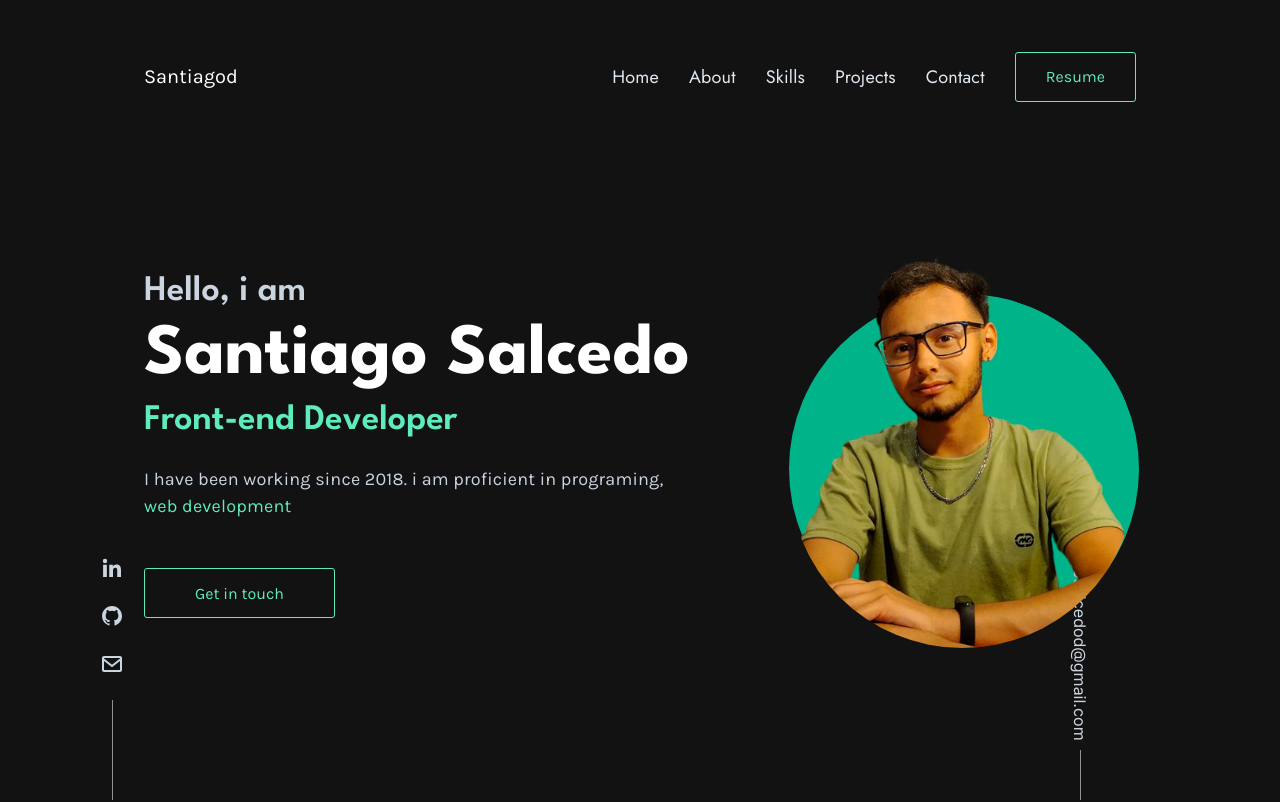
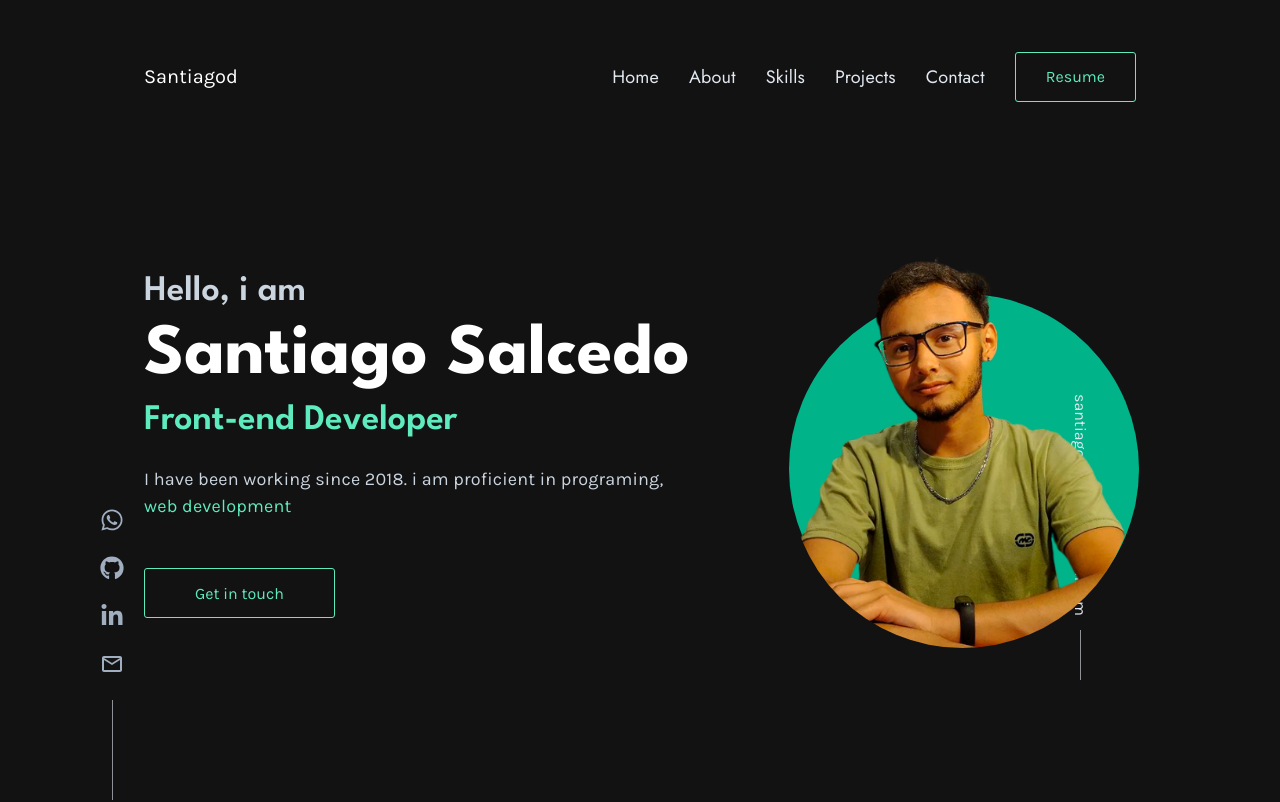
Before and after one commit to SalcedoSantiago/portfolio, a React (Vite) app: page / in a window 1280 px wide. Shown: the top 802 px of the page. Built offline with nearby package versions, Linux system fonts and the light colour scheme; a web font is replaced by a local one.

Commit message:
add main projects & links header

```diff
--- a/src/App/Components/MainProject.jsx
+++ b/src/App/Components/MainProject.jsx
@@ -10,7 +10,7 @@ import Github from '../../Icons/github';
 import ImageProject from './project/Image'
 
 
-const MainProject = ({ direction = 'r' }) => {
+const MainProject = ({ direction = 'r', image, desc, title }) => {
     return (
         <Stack
             direction={'row'}
@@ -20,7 +20,7 @@ const MainProject = ({ direction = 'r' }) => {
             textAlign={direction == 'r' ? 'start' : 'end'}
         >
             {
-                direction == 'l' && <ImageProject />
+                direction == 'l' && <ImageProject image={image} />
             }
             <Stack direction={'column'} w="50%">
                 <Box
@@ -39,7 +39,7 @@ const MainProject = ({ direction = 'r' }) => {
                             color: 'primary'
                         }}
                     >
-                        Pokedex App
+                        {title}
                     </Heading>
                 </Box>
 
@@ -52,14 +52,15 @@ const MainProject = ({ direction = 'r' }) => {
                 </Text>
                 <Text
                     color={'gray.300'}
-                    fontSize="sm"
+                    fontSize="md"
                     // lineHeight={"1.6em"}
                     // pb={5}
-                    lineHeight={'35px'}
-                    letterSpacing='0.2px'
+                    lineHeight={'25px'}
+                    // letterSpacing='0.2px'
                     pb={'20px'}
                 >
-                    A minimal, dark blue theme for VS Code, Sublime Text, Atom, iTerm, and more. Available on Visual Studio Marketplace, Package Control, Atom Package Manager, and npm.
+                    {desc}
+                    {/* A minimal, dark blue theme for VS Code, Sublime Text, Atom, iTerm, and more. Available on Visual Studio Marketplace, Package Control, Atom Package Manager, and npm. */}
                 </Text>
 
                 <Stack
@@ -96,7 +97,7 @@ const MainProject = ({ direction = 'r' }) => {
             </Stack>
 
             {
-                direction == 'r' && <ImageProject />
+                direction == 'r' && <ImageProject image={image} />
             }
         </Stack>
     )
--- /dev/null
+++ b/src/App/Components/StickyLeft.jsx
@@ -0,0 +1,85 @@
+/**
+ * External dependencies
+ */
+import React from 'react'
+import { Stack, Link, Text, Box, Image, Heading, Flex, Button, Divider } from '@chakra-ui/react';
+import { FaLinkedinIn, FaGithub, FaWhatsapp } from 'react-icons/fa'
+import { MdOutlineMail } from 'react-icons/md';
+
+
+
+const StickyLeft = () => {
+    return (
+        <Box
+            position="fixed"
+            bottom={'0'}
+            as="a"
+            color={'gray.300'}
+            cursor={'pointer'}
+            fontFamily="'Inter'"
+            left={'100px'}
+        >
+            <Stack direction={'column'} justifyContent={'center'} align='center' spacing={6} flex={1}>
+                <Box
+                    as="a"
+                    href='https://www.linkedin.com'
+                    target={'_blank'}
+                    color="gray.400"
+                    cursor={'pointer'}
+                    fontSize={'24px'}
+                    _hover={{
+                        color: 'primary'
+                    }}
+                >
+                    <FaWhatsapp />
+                </Box>
+                <Box
+                    as="a"
+                    href='https://www.linkedin.com'
+                    target={'_blank'}
+                    color="gray.400"
+                    cursor={'pointer'}
+                    fontSize={'24px'}
+                    _hover={{
+                        color: 'primary'
+                    }}
+                >
+                    <FaGithub />
+                </Box>
+
+                <Box
+                    as="a"
+                    href='https://www.linkedin.com'
+                    target={'_blank'}
+                    color="gray.400"
+                    cursor={'pointer'}
+                    fontSize={'24px'}
+                    _hover={{
+                        color: 'primary'
+                    }}
+                >
+                    <FaLinkedinIn />
+                </Box>
+                <Box
+                    as="a"
+                    href='https://www.linkedin.com'
+                    target={'_blank'}
+                    color="gray.400"
+                    cursor={'pointer'}
+                    fontSize={'24px'}
+                    _hover={{
+                        color: 'primary'
+                    }}
+                >
+                    <MdOutlineMail />
+                </Box>
+                <Divider
+                    orientation='vertical'
+                    height="100px"
+                />
+            </Stack>
+        </Box>
+    )
+}
+
+export default StickyLeft
--- /dev/null
+++ b/src/App/Components/StickyRight.jsx
@@ -0,0 +1,52 @@
+import React from 'react'
+import { Stack, Divider, Text, Box, } from '@chakra-ui/react';
+import styled from 'styled-components';
+
+const StickyRight = () => {
+    const TextLink = styled(Text)`
+        text-decoration: none!important;
+        color:var(--chakra-colors-gray-200);
+        transition: all .2s;
+        letter-spacing: inherit;
+
+        &:hover{
+            color:var(--chakra-colors-primary);
+        }
+    `;
+
+
+    return (
+        <Box
+            position="fixed"
+            bottom={'120px'}
+            color={'gray.300'}
+            cursor={'pointer'}
+            right={'0'}
+        >
+            <Stack direction={'column'} justifyContent={'center'} align='center' spacing={6} flex={1}>
+                <Box
+                    transform={'rotate(0.25turn)'}
+                    w="400px"
+                >
+                    <TextLink
+                        color="gray.300"
+                        _hover={{
+                            color: 'primary'
+                        }}
+                        fontWeight={600}
+                        as="a"
+                    >
+                        santiagosalcedod@gmail.com
+                    </TextLink>
+                </Box>
+
+                <Divider
+                    orientation='vertical'
+                    height="50px"
+                />
+            </Stack>
+        </Box>
+    )
+}
+
+export default StickyRight
--- a/src/App/Screens/About.jsx
+++ b/src/App/Screens/About.jsx
@@ -11,10 +11,6 @@ import { Element } from 'react-scroll'
  * External dependencies
  */
 
-import devs from '../../assets/dev.png'
-import Linkedin from '../../Icons/linkedin';
-import Github from '../../Icons/github';
-import Email from '../../Icons/email';
 
 const About = () => {
 
--- a/src/App/Screens/App.jsx
+++ b/src/App/Screens/App.jsx
@@ -16,6 +16,8 @@ import HeroOld from '../Components/HeroOld';
 import Linkedin from '../../Icons/linkedin';
 import Github from '../../Icons/github';
 import Email from '../../Icons/email';
+import StickyLeft from '../Components/StickyLeft';
+import StickyRight from '../Components/StickyRight';
 
 
 const App = () => {
@@ -28,65 +30,8 @@ const App = () => {
                 <Projects />
                 <Contact />
             </Container>
-
-
-
-
-            <Box
-                position="fixed"
-                bottom={'0'}
-                as="a"
-                color={'gray.300'}
-                cursor={'pointer'}
-                fontFamily="'Inter'"
-                right={'0'}
-            >
-                <Stack direction={'column'} justifyContent={'center'} align='center' spacing={6} flex={1}>
-                    <Box
-                        transform={'rotate(0.25turn)'}
-
-                    >
-                        <Text
-                        w="400px"
-
-                        >
-                            santiagosalcedod@gmail.com
-                        </Text>
-                    </Box>
-
-                    <Divider
-                        orientation='vertical'
-                        height="50px"
-                    />
-                </Stack>
-            </Box>
-
-
-            <Box
-                position="fixed"
-                bottom={'0'}
-                as="a"
-                color={'gray.300'}
-                cursor={'pointer'}
-                fontFamily="'Inter'"
-                left={'100px'}
-            >
-                <Stack direction={'column'} justifyContent={'center'} align='center' spacing={6} flex={1}>
-                    <Box color={'gray.300'}>
-                        <Linkedin />
-                    </Box>
-                    <Box color={'gray.300'}>
-                        <Github />
-                    </Box>
-                    <Box color={'gray.300'}>
-                        <Email />
-                    </Box>
-                    <Divider
-                        orientation='vertical'
-                        height="100px"
-                    />
-                </Stack>
-            </Box>
+            <StickyLeft />
+            <StickyRight />
             <Footer />
         </Box>
     )
--- a/src/App/Screens/Projects.jsx
+++ b/src/App/Screens/Projects.jsx
@@ -15,10 +15,35 @@ import { Element } from 'react-scroll'
 
 import Pokedex from '../../assets/pokedex.jpg'
 import Todo from '../../assets/todo.jpg'
+import Store from '../../assets/store.jpg'
+
+
+const Projects = () => {
 
 
 
-const Projects = () => {
+    const mainProjects = [
+        {
+            title: 'Pokedex',
+            image: Pokedex,
+            desc: 'Pokedex app is an application that consumes the pokeapi api, it shows more than 900 pokemons, it allows you to select the pokemons and see what their main characteristics are.'
+        },
+        {
+            title: 'Todo App',
+            image: Todo,
+            desc: 'TodoApp is an application made in react, which is designed to make task lists. allows you to edit and move each one. It also allows you to customize the colors of each "card".'
+        },
+        {
+            title: 'Store App',
+            image: Store,
+            desc: 'It is a store, which allows you to simulate purchases of paintings, it has a cart that has to edit the quantity that is going to be purchased, it also contains filters that allow you to order them from lower and higher prices.'
+        }
+    ]
+
+
+
+
+
     return (
         <Element
             name='projects'
@@ -57,17 +82,14 @@ const Projects = () => {
                         py={6}
                         spacing={'50px'}
                     >
-                        <MainProject
-                            image={Pokedex}
-                            direction='r'
-                            title={'Pokedex'}
-                        />
-                        <MainProject
-                            direction='r'
-                            image={Todo}
-                            title="Todo"
-                        />
-                        <MainProject direction='r' />
+                        {mainProjects.map(({ title, desc, image }) =>
+                            <MainProject
+                                image={image}
+                                direction='r'
+                                desc={desc}
+                                title={title}
+                            />
+                        )}
                     </Stack>
                 </Box>
 
```
Also changed, not shown: src/App/Screens/Footer.jsx (+52 -8 lines), src/assets/pokedex.jpg, src/assets/store.jpg (added).
